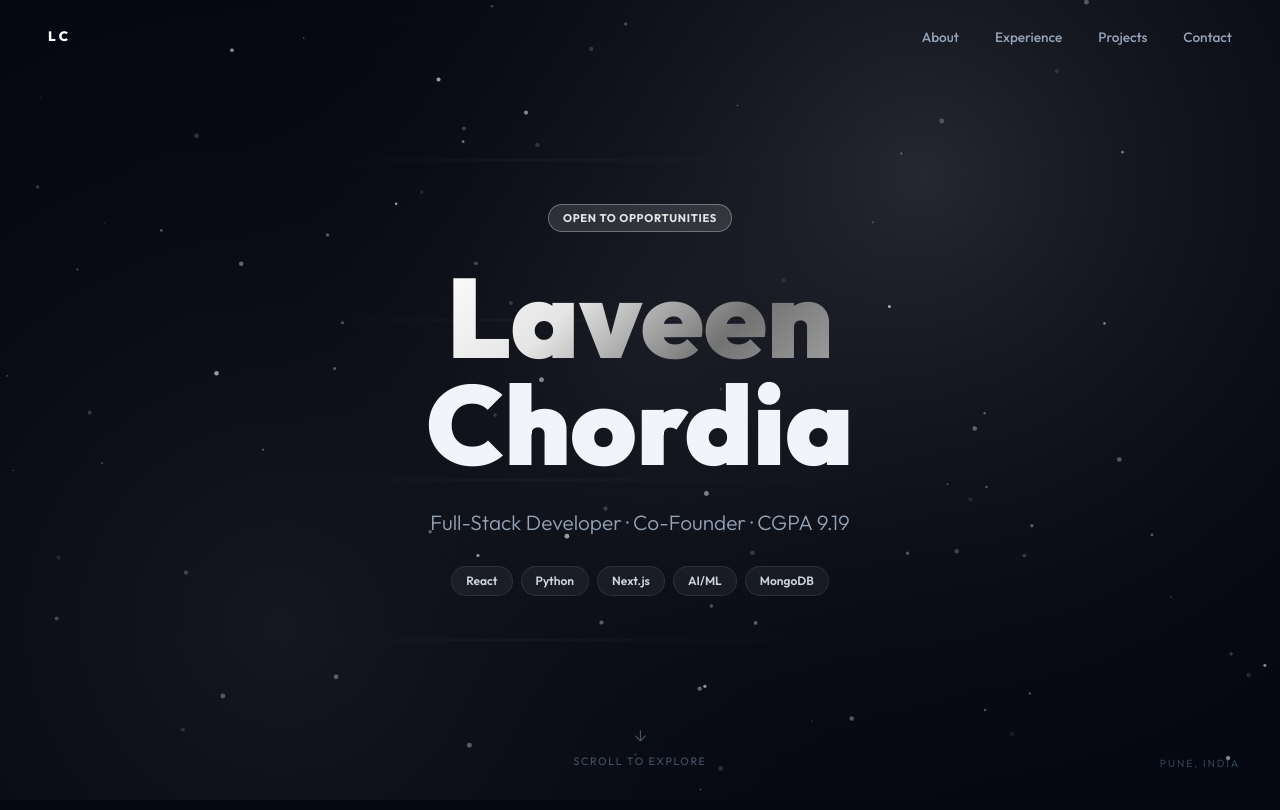
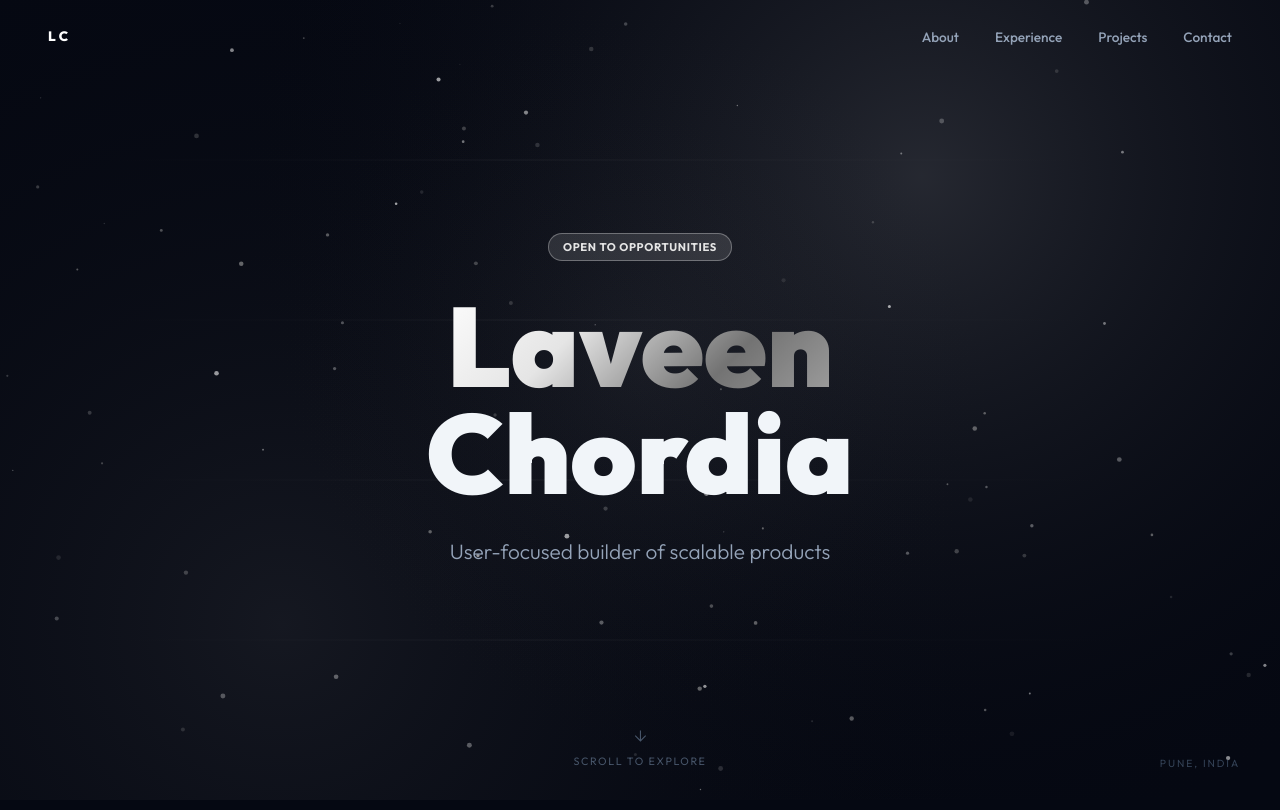
Before and after one commit to LaveenChordia/portfolio, a Next.js app: page / in a window 1280 px wide. Shown: the top 810 px of the page. Built offline with nearby package versions, Linux system fonts and the light colour scheme.

Commit message:
Update hero section text and remove CGPA & skills pills

```diff
--- a/app/page.tsx
+++ b/app/page.tsx
@@ -294,12 +294,7 @@ export default function Page() {
               <span className="gradient-text">Laveen</span><br />
               <span style={{ color: "#f1f5f9" }}>Chordia</span>
             </h1>
-            <p className="hero-sub">Full-Stack Developer · Co-Founder · CGPA 9.19</p>
-            <div className="hero-tags">
-              {["React", "Python", "Next.js", "AI/ML", "MongoDB"].map(t => (
-                <span key={t} className="hero-tag">{t}</span>
-              ))}
-            </div>
+            <p className="hero-sub">User-focused builder of scalable products</p>
           </div>
 
           {/* Overlay 2 — Left: What I Do */}
```
